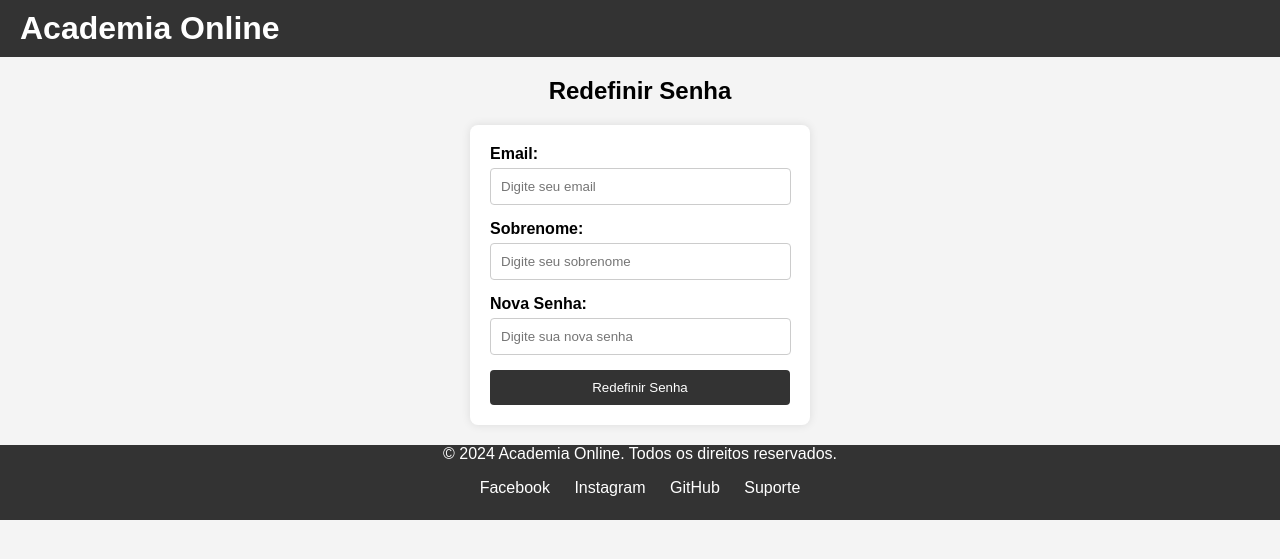
After one commit to Bruno-Fuentes/AcademiaOnline, a Django app: page /recuperar-senha/ in a window 1280 px wide. The commit adds this page. Shown: the top 559 px of the page. Run offline with Django 5.2, Linux system fonts and the light colour scheme.

Commit message:
Add files via upload

```diff
--- a/app/templates/cadastro.html
+++ b/app/templates/cadastro.html
@@ -81,6 +81,7 @@
             <a href="https://www.facebook.com/aluno.bruno.50/about">Facebook</a>
             <a href="https://www.instagram.com/bruno_cfuentes/">Instagram</a>
             <a href="https://github.com/Bruno-Fuentes/AcademiaOnline.git">GitHub</a>
+            <a href=" https://wa.me/35991701487">Suporte</a>
         </div>
     </footer>
 </body>
--- a/app/templates/editar_interacao.html
+++ b/app/templates/editar_interacao.html
@@ -180,6 +180,7 @@
             <a href="https://www.facebook.com/aluno.bruno.50/about">Facebook</a>
             <a href="https://www.instagram.com/bruno_cfuentes/">Instagram</a>
             <a href="https://github.com/Bruno-Fuentes/AcademiaOnline.git">GitHub</a>
+            <a href=" https://wa.me/35991701487">Suporte</a>
         </div>
     </footer>
 
--- a/app/templates/index.html
+++ b/app/templates/index.html
@@ -228,6 +228,7 @@ h1 a:hover {
             <a href="https://www.facebook.com/aluno.bruno.50/about">Facebook</a>
             <a href="https://www.instagram.com/bruno_cfuentes/">Instagram</a>
             <a href="https://github.com/Bruno-Fuentes/AcademiaOnline.git">GitHub</a>
+            <a href=" https://wa.me/35991701487">Suporte</a>
         </div>
     </footer>
 
--- a/app/templates/interacao.html
+++ b/app/templates/interacao.html
@@ -255,6 +255,7 @@
             <a href="https://www.facebook.com/aluno.bruno.50/about">Facebook</a>
             <a href="https://www.instagram.com/bruno_cfuentes/">Instagram</a>
             <a href="https://github.com/Bruno-Fuentes/AcademiaOnline.git">GitHub</a>
+            <a href=" https://wa.me/35991701487">Suporte</a>
         </div>
     </footer>
 
--- a/app/templates/login.html
+++ b/app/templates/login.html
@@ -33,6 +33,9 @@
                     </div>
                 </form>
                 <button onclick="window.location.href='../cadastro.html';">Cadastro</button>
+                <div>
+                    <button onclick="window.location.href='{% url 'password_reset' %}';">Esqueci minha senha</button>
+                </div>
             </div>
         </div>
     </main>
@@ -42,6 +45,7 @@
             <a href="https://www.facebook.com/aluno.bruno.50/about">Facebook</a>
             <a href="https://www.instagram.com/bruno_cfuentes/">Instagram</a>
             <a href="https://github.com/Bruno-Fuentes/AcademiaOnline.git">GitHub</a>
+            <a href=" https://wa.me/35991701487">Suporte</a>
         </div>
     </footer>
 </body>
--- /dev/null
+++ b/app/templates/password_reset_form.html
@@ -0,0 +1,90 @@
+<!DOCTYPE html>
+<html lang="pt-br">
+<head>
+    <meta charset="UTF-8">
+    <meta name="viewport" content="width=device-width, initial-scale=1.0">
+    <link rel="stylesheet" href="../static/styles.css">
+    <style>
+        h2 {
+    text-align: center;
+    margin-top: 20px;
+}
+
+form {
+    width: 300px;
+    margin: 0 auto;
+    padding: 20px;
+    background-color: #fff;
+    border-radius: 8px;
+    box-shadow: 0 0 10px rgba(0, 0, 0, 0.1);
+}
+
+form div {
+    margin-bottom: 15px;
+}
+
+label {
+    display: block;
+    font-weight: bold;
+    margin-bottom: 5px;
+}
+
+input[type="email"],
+input[type="text"],
+input[type="password"] {
+    width: 93%;
+    padding: 10px;
+    border: 1px solid #ccc;
+    border-radius: 4px;
+}
+
+button[type="submit"] {
+    width: 100%;
+    padding: 10px;
+    background-color: #333;
+    color: #fff;
+    border: none;
+    border-radius: 4px;
+    cursor: pointer;
+}
+
+button[type="submit"]:hover {
+    background-color: #555;
+}
+    </style>
+    <title>Redefinir Senha</title>
+</head>
+<body>
+    <header>
+        <div class="logo">
+            <h1><a href="/">Academia Online</a></h1>
+        </div>
+    </header>
+    <h2>Redefinir Senha</h2>
+    <form method="POST">
+        {% csrf_token %}
+        <div>
+            <label for="email">Email:</label>
+            <input type="email" name="email" id="email" placeholder="Digite seu email" required>
+        </div>
+        <div>
+            <label for="sobrenome">Sobrenome:</label>
+            <input type="text" name="sobrenome" id="sobrenome" placeholder="Digite seu sobrenome" required>
+        </div>
+        <div>
+            <label for="nova_senha">Nova Senha:</label>
+            <input type="password" name="nova_senha" id="nova_senha" placeholder="Digite sua nova senha" required>
+        </div>
+        <button type="submit">Redefinir Senha</button>
+    </form>
+    <footer>
+        <p>&copy; 2024 Academia Online. Todos os direitos reservados.</p>
+        <div class="social-links">
+            <a href="https://www.facebook.com/aluno.bruno.50/about">Facebook</a>
+            <a href="https://www.instagram.com/bruno_cfuentes/">Instagram</a>
+            <a href="https://github.com/Bruno-Fuentes/AcademiaOnline.git">GitHub</a>
+            <a href=" https://wa.me/35991701487">Suporte</a>
+        </div>
+    </footer>
+</body>
+</html>
--- a/app/templates/perfil.html
+++ b/app/templates/perfil.html
@@ -173,6 +173,7 @@
             <a href="https://www.facebook.com/aluno.bruno.50/about">Facebook</a>
             <a href="https://www.instagram.com/bruno_cfuentes/">Instagram</a>
             <a href="https://github.com/Bruno-Fuentes/AcademiaOnline.git">GitHub</a>
+            <a href=" https://wa.me/35991701487">Suporte</a>
         </div>
     </footer>
     <script>
@@ -216,6 +217,7 @@
                 modal.style.display = 'none';
             }
         });
+
     </script>
 
 </body>
--- a/app/templates/treinar.html
+++ b/app/templates/treinar.html
@@ -162,6 +162,7 @@
             <a href="https://www.facebook.com/aluno.bruno.50/about">Facebook</a>
             <a href="https://www.instagram.com/bruno_cfuentes/">Instagram</a>
             <a href="https://github.com/Bruno-Fuentes/AcademiaOnline.git">GitHub</a>
+            <a href=" https://wa.me/35991701487">Suporte</a>
         </div>
     </footer>
 </body>
--- a/app/templates/treinosprontos.html
+++ b/app/templates/treinosprontos.html
@@ -63,6 +63,7 @@
             <a href="https://www.facebook.com/aluno.bruno.50/about">Facebook</a>
             <a href="https://www.instagram.com/bruno_cfuentes/">Instagram</a>
             <a href="https://github.com/Bruno-Fuentes/AcademiaOnline.git">GitHub</a>
+            <a href=" https://wa.me/35991701487">Suporte</a>
         </div>
     </footer>
 
--- a/app/views.py
+++ b/app/views.py
@@ -18,6 +18,8 @@ from django.db import transaction
 from django.contrib.auth.decorators import login_required
 from django.utils import timezone
 from django.http import JsonResponse
+from django.views.decorators.csrf import csrf_exempt
+import json
 
 
 class IndexView(View):
@@ -48,6 +50,29 @@ class LoginView(View):
         else:
             messages.error(request, 'Email ou senha inválidos')
             return render(request, 'login.html')
+
+class PasswordResetView(View):
+    def get(self, request, *args, **kwargs):
+        return render(request, 'password_reset_form.html')
+
+    def post(self, request, *args, **kwargs):
+        email = request.POST.get('email')
+        sobrenome = request.POST.get('sobrenome')
+        nova_senha = request.POST.get('nova_senha')
+
+        try:
+            user = User.objects.get(email=email)
+            if user.last_name == sobrenome:
+                user.set_password(nova_senha)
+                user.save()
+                messages.success(request, 'Senha redefinida com sucesso!')
+                return redirect('login')
+            else:
+                messages.error(request, 'Sobrenome incorreto.')
+        except User.DoesNotExist:
+            messages.error(request, 'Usuário não encontrado.')
+
+        return render(request, 'password_reset_form.html')
 
 class LogoutView(View):
     def get(self, request):
--- a/config/urls.py
+++ b/config/urls.py
@@ -32,4 +32,5 @@ urlpatterns = [
     path('exibirtreino.html', ExibirView.as_view(), name='exibirtreino'),
     path('logout/', LogoutView.as_view(), name='logout'),
     path('cadastro.html', CadastroView.as_view(), name='cadastro'),
+    path('recuperar-senha/', PasswordResetView.as_view(), name='password_reset'),
 ]
```
